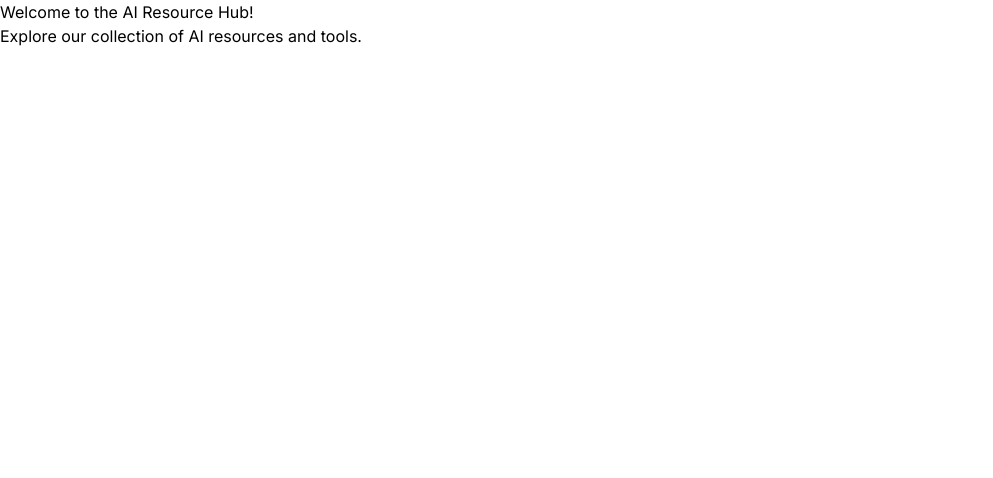
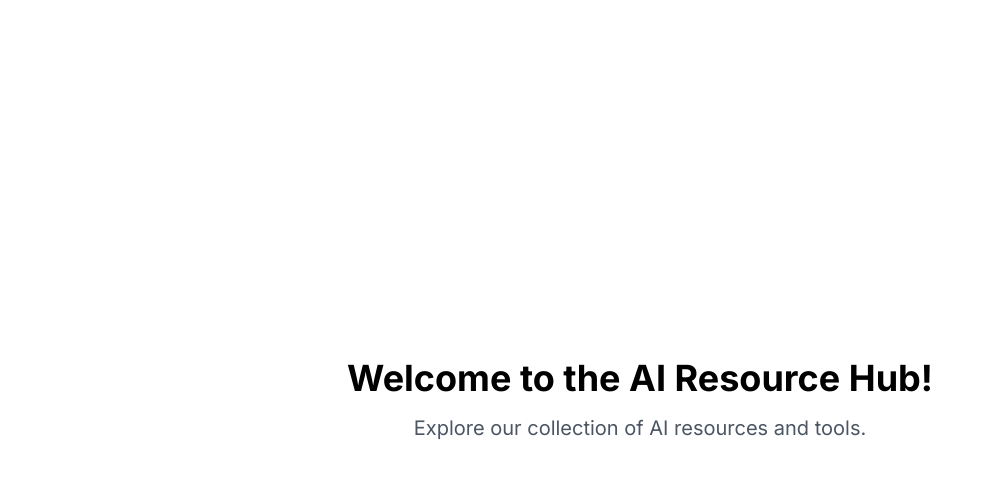
Before and after one commit to brandonfreemandev/ai-resource-hub, a Next.js app in the folder frontend/: page / in a window 1280 px wide. Shown: the top 478 px of the page, without its empty margins (0-993 px from the left). Built offline with nearby package versions, Linux system fonts and the light colour scheme.

Commit message:
builder: write frontend/app/page.tsx

```diff
--- a/frontend/app/page.tsx
+++ b/frontend/app/page.tsx
@@ -1,13 +1,15 @@
 import { useState } from 'react';
+
+'use client';
 
 export default function Home() {
   const [message, setMessage] = useState('Welcome to the AI Resource Hub!');
   const [subMessage, setSubMessage] = useState('Explore our collection of AI resources and tools.');
 
   return (
-    <div>
-      <h1>{message}</h1>
-      <p>{subMessage}</p>
+    <div className="min-h-screen flex flex-col items-center justify-center p-4">
+      <h1 className="text-4xl font-bold mb-4">{message}</h1>
+      <p className="text-xl text-gray-600">{subMessage}</p>
     </div>
   );
 }
```
